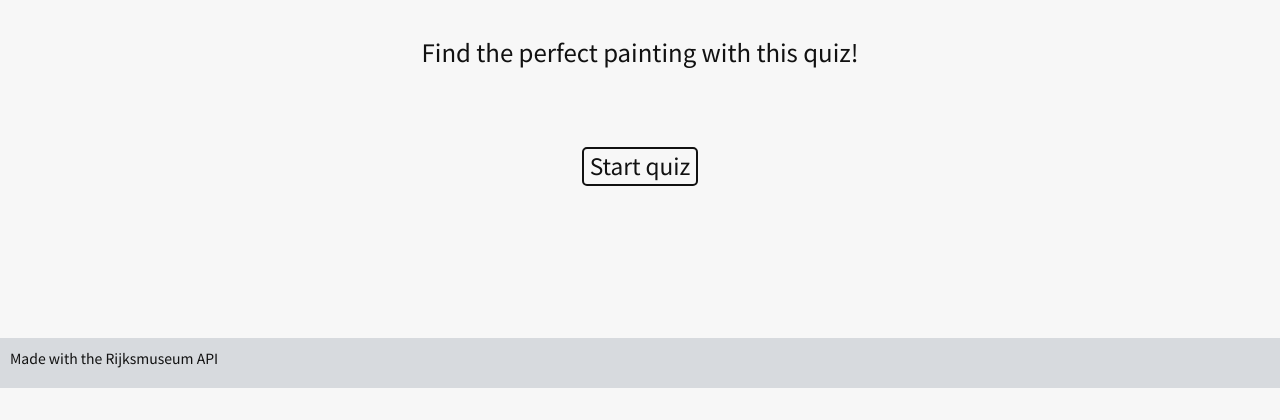
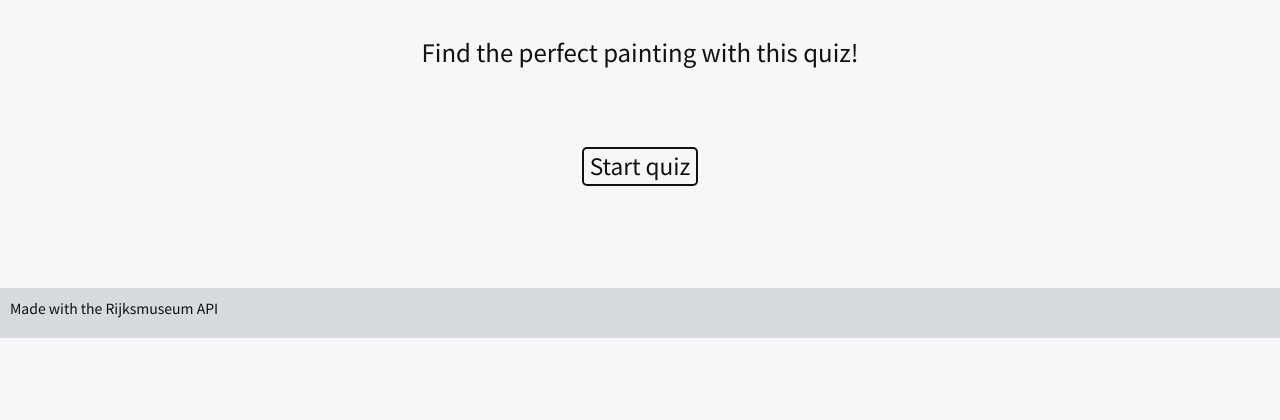
Before and after one commit to didemertens/painting, a Django app: page / in a window 1280 px wide. Shown: the part 380-800 px from the top of the page. Run offline with Django 3.2, Linux system fonts and the light colour scheme; data that the repository does not hold is empty; some libraries are stand-ins or nearby versions.

```diff
--- a/static/css/base.css
+++ b/static/css/base.css
@@ -365,7 +365,7 @@ button {
 }
 
 #footer {
-  margin-top: 150px;
+  margin-top: 100px;
   background-color: #d7dade;
   height: 50px;
 }
--- a/static/css/footer.css
+++ b/static/css/footer.css
@@ -1,5 +1,5 @@
 #footer {
-  margin-top: 150px;
+  margin-top: 100px;
   background-color: #d7dade;
   height: 50px;
 }
--- a/static/scss/footer.scss
+++ b/static/scss/footer.scss
@@ -1,5 +1,5 @@
 #footer{
-  margin-top: 150px;
+  margin-top: 100px;
   background-color: #d7dade;
   height: 50px;
 }
```
